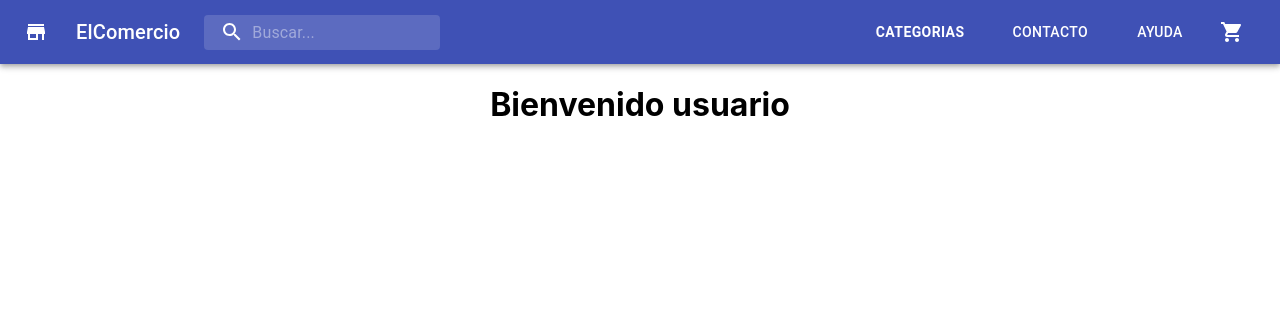
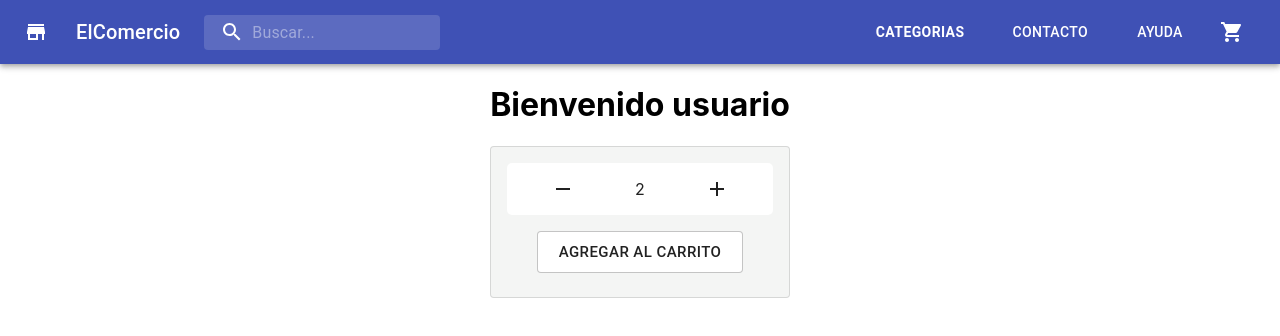
Before and after one commit to NicoFlecha/elcomercio, a React (Create React App) app: page / in a window 1280 px wide. Shown: the top 336 px of the page. Built offline with nearby package versions, Linux system fonts and the light colour scheme.

Commit message:
Agrego ItemCount - Correcciones varias

```diff
--- a/src/App.js
+++ b/src/App.js
@@ -1,5 +1,5 @@
-import { Container } from '@material-ui/core';
 import './App.css';
+import ItemCount from './components/ItemCount';
 import ItemListContainer from './components/ItemListContainer';
 import NavBar from './components/NavBar';
 
@@ -17,11 +17,17 @@ const menuItems = [
   {titulo: 'Ayuda'}
 ];
 
+const mostrarCantidad = (count) => {
+  console.log(`Agregaste ${count} unidades al carrito`);
+}
+
 function App() {
   return (
     <div className="App">
       <NavBar items={menuItems} />
-      <ItemListContainer greeting="Bienvenido usuario" />
+      <ItemListContainer greeting="Bienvenido usuario">
+        <ItemCount stockRaw={8} initial={2} onAdd={mostrarCantidad} />
+      </ItemListContainer>
     </div>
   );
 }
--- /dev/null
+++ b/src/components/ItemCount.jsx
@@ -0,0 +1,47 @@
+import { useState, useEffect } from 'react';
+import { Card, CardContent, CardActions, Grid, Button } from '@material-ui/core';
+import { Add as AddIcon, Remove as RemoveIcon } from '@material-ui/icons';
+
+const ItemCount = ({stockRaw = 0, initial = 0, onAdd}) => {
+
+    const [count, setCount] = useState(initial);
+    const [stock, setStock] = useState(stockRaw);
+    const [disabled, setDisabled] = useState(false);
+
+    useEffect(() => {
+        if (count > stock) return setCount(stock);
+        if (count < 0) return setCount(0);
+        setDisabled(!(count > 0));
+    }, [count])
+
+    return (
+        <div style={{minWidth: '250px', maxWidth: '300px', margin: '0 auto'}}>
+            <Card variant="outlined" style={{backgroundColor: '#F4F5F4'}}>
+                <CardContent>
+                    <Grid container justifyContent="space-around" alignItems="center" style={{backgroundColor: 'white', borderRadius: '5px'}}>
+                        <Grid item>
+                            <CardActions>
+                                <Button onClick={() => {setCount(count - 1)}}>
+                                    <RemoveIcon />
+                                </Button>
+                            </CardActions>
+                        </Grid>
+                        <Grid item>
+                            {count}
+                        </Grid>
+                        <Grid item>
+                            <CardActions>
+                                <Button onClick={() => {setCount(count + 1)}}>
+                                    <AddIcon />
+                                </Button>
+                            </CardActions>
+                        </Grid>
+                    </Grid>
+                    <Button variant="outlined" size="large" style={{marginTop: '1rem', backgroundColor: 'white'}} onClick={() => {onAdd(count); setStock(stock - count); setCount(0)}} disabled={disabled}>Agregar al Carrito</Button>
+                </CardContent>
+            </Card>
+        </div>
+    );
+}
+
+export default ItemCount;
--- a/src/components/ItemListContainer.jsx
+++ b/src/components/ItemListContainer.jsx
@@ -1,5 +1,13 @@
-const ItemListContainer = ({greeting = 'Hola usuario'}) => {
-    return <h1>{greeting}</h1>;
+const ItemListContainer = ({greeting = 'Hola usuario', children}) => {
+    return (
+        <>
+            <h1>{greeting}</h1>
+            <div>
+                {children}
+            </div>
+        </>
+    )
+
 }
 
 export default ItemListContainer;
--- a/src/components/NavBar.jsx
+++ b/src/components/NavBar.jsx
@@ -1,7 +1,7 @@
 import React from 'react';
 import { alpha, makeStyles } from '@material-ui/core/styles';
-import { AppBar, Toolbar, IconButton, Typography, InputBase, Badge, MenuItem, Menu, Button } from '@material-ui/core';
-import { Store as StoreIcon, Search as SearchIcon, AccountCircle, More as MoreIcon} from "@material-ui/icons";
+import { AppBar, Toolbar, IconButton, Typography, InputBase, MenuItem, Menu, Button } from '@material-ui/core';
+import { Store as StoreIcon, Search as SearchIcon, More as MoreIcon} from "@material-ui/icons";
 import MenuSimple from './MenuSimple';
 import CartWidget from './CartWidget';
 
@@ -77,10 +77,6 @@ const NavBar = (props) => {
   const isMenuOpen = Boolean(anchorEl);
   const isMobileMenuOpen = Boolean(mobileMoreAnchorEl);
 
-  const handleProfileMenuOpen = (event) => {
-    setAnchorEl(event.currentTarget);
-  };
-
   const handleMobileMenuClose = () => {
     setMobileMoreAnchorEl(null);
   };
@@ -130,14 +126,14 @@ const NavBar = (props) => {
   );
 
 const MenuItems = ({items}, mobile = false) => {
-    let menuItems = items.items.map(item => {
+    let menuItems = items.items.map((item, index) => {
         let menuItem;
         switch (item.tipo) {
             case 'dropdown':
-                menuItem = <MenuSimple item={item}></MenuSimple>
+                menuItem = <MenuSimple key={index} item={item}></MenuSimple>
             break;
             default:
-                menuItem = <MenuItem><Button style={{color: mobile ? "inherit" : "white"}}>{item.titulo}</Button></MenuItem>
+                menuItem = <MenuItem key={index}><Button style={{color: mobile ? "inherit" : "white"}}>{item.titulo}</Button></MenuItem>
         }
         return menuItem;
     })
```
